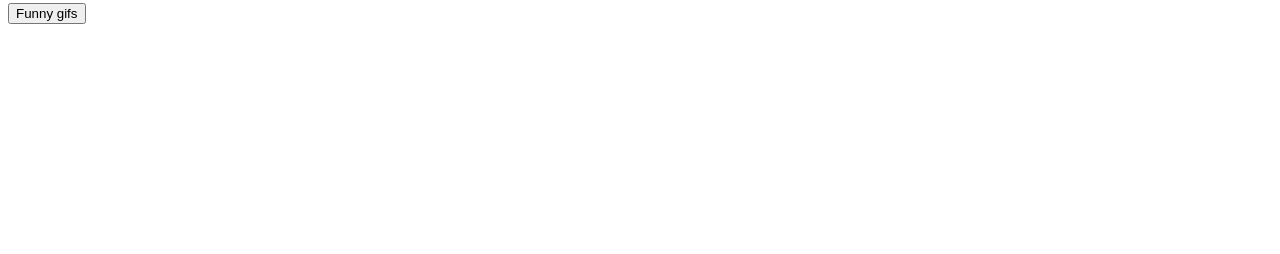
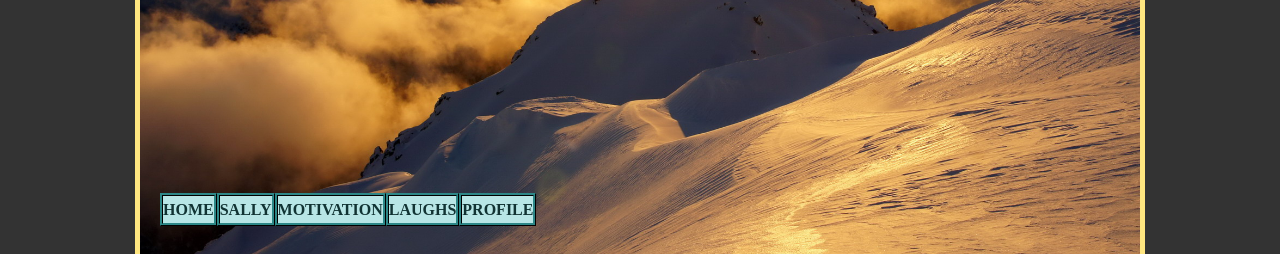
Before and after one commit to jjproby/Motivationization, a Python web app: template Motivationization/templates/laughs.html in a window 1280 px wide. Shown: the part 381-635 px from the top of the page. Run offline with Jinja, Linux system fonts and the light colour scheme; the template is opened without the code that fills it: most values are stand-ins (such as "Sample title", 1, 10 or a date in 2020).

Commit message:
morning update

```diff
--- a/Motivationization/static/main.css
+++ b/Motivationization/static/main.css
@@ -0,0 +1,146 @@
+html{
+
+  background-size: 1000px;
+  background-color: #333;
+  color: #000;
+  /*background-attachment: fixed;*/
+
+}
+
+h1{
+  font-size: 600%;
+  -webkit-text-stroke-width: 1px;
+  -webkit-text-stroke-color: #133;
+  /*text-shadow:
+    10px -10px 0 #144,
+    -10px 10px 0 #133,
+    -10px 10px 0 #144,
+    10px -10px 0 #133;*/
+}
+
+h2{
+  font-size: 300%;
+  -webkit-text-stroke-width: 1px;
+  -webkit-text-stroke-color: #133;
+}
+
+.nav ul {
+    list-style-type: none;
+    margin: 0;
+    padding: 20px;
+    padding-top: 235px;
+    overflow: hidden;
+    position:relative;
+    border-radius: 10px;
+}
+
+.nav li {
+    float: left;
+}
+
+.nav ul ul{
+  display: none;
+}
+
+.nav ul li{
+  position: relative;
+}
+
+.nav ul li:hover{
+  background: #4b545f;
+}
+
+.nav ul li:hover > ul{
+  margin:0px;
+  padding:0px;
+}
+
+.nav ul li:hover > ul li{
+  float:none;
+  display:block;
+}
+
+.nav ul li:hover > ul li a{
+  color: #666;
+  min-width: 150px;
+}
+
+.nav ul li:hover > ul li a:hover{
+  color: #fff;
+}
+
+.nav ul li ul{
+  position: absolute;
+  top: 30px;
+  left: 0px;
+}
+
+.nav ul li:hover > ul{
+  display: block;
+}
+
+.nav a:link, a:visited {
+    width: 244px;
+    font-weight: bold;
+    color: #133;
+    background-color: #B8E6E6;
+    text-align: center;
+    padding: 0px;
+    padding-top: 5px;
+    padding-bottom: 5px;
+    text-decoration: none;
+    text-transform: uppercase;
+    border-style: ridge;
+    border-color: #133;
+    border-width: 3px;
+}
+
+div.nav a:hover, a:active {
+    background-color: #199;
+}
+
+p{
+  font-size: 150%;
+  background-color: #B8E6E6;
+  color: #144;
+  width: 900px;
+  margin-left: 40px;
+  margin-right: 40px;
+  padding: 5px;
+  border-style: ridge;
+  border-width: 10px;
+  border-color: #399;
+}
+
+img{
+  -webkit-border-radius: 30px;
+  -moz-border-radius: 30px;
+  border-style: ridge;
+  border-color: #399;
+  border-width: 10px;
+}
+
+div.pages{
+  position: absolute;
+  top:50;
+  bottom: 100;
+  left: 0;
+  right: 0;
+  margin: auto;
+  background-image: url("/images/landscape2.jpg");
+  background-position: top right;
+  background-repeat: no-repeat;
+  background-size: contain;
+  /*height: 5000px;*/
+  width: 1000px;
+  /*-webkit-border-radius: 30px;
+  -moz-border-radius: 30px;
+  border-radius: 30px;*/
+  border:5px solid #FFE680;
+  background-color:#000000;
+  /*-webkit-box-shadow: #B3B3B3 5px 5px 5px;
+  -moz-box-shadow: #B3B3B3 5px 5px 5px;
+  box-shadow: #B3B3B3 5px 5px 5px;*/
+  color: white;
+  text-align: center;
+}
--- a/Motivationization/templates/laughs.html
+++ b/Motivationization/templates/laughs.html
@@ -7,7 +7,36 @@
   </head>
 
   <body>
-    <h1>Laughs</h1>
+  <div class="pages">
+    <h1>
+      Motivationization
+    </h1>
+    <h2>
+      Laughs
+    </h2>
+    <div class="nav">
+    <ul>
+      <li><a href="/">Home</a></li>
+      <li><a href="/asksally">Sally</a></li>
+      <li><a href="/motivation">Motivation</a></li>
+        <ul>
+          <li><a href="/motivation#quote">Quotes of the Day</a></li>
+          <li><a href="/motivation#gif">Motivational Gifs</a></li>
+          <li><a href="/motivation#vid">Inspirational Videos</a></li>
+        </ul>
+      <li><a href="/laughs">Laughs</a></li>
+        <ul>
+          <li><a href="/laughs#gif">Funny Gifs</a></li>
+          <li><a href="/laughs#game">Entertaining Game</a></li>
+          <li><a href="/laughs#vid">Hilarious Videos</a></li>
+        </ul>
+      <li><a href="/profile">Profile</a></li>
+        <ul>
+          <li><a href="">Sign Out</a></li>
+        </ul>
+    </ul>
+    </div>
+    <br>
     <a name="gif"></a>
     <img src = "{{results}}">
     <form method="get" action="/lgif">
@@ -34,5 +63,6 @@
       <a href="http://www.linkedin.com/shareArticle?url=http://www.motivation.com/"><img src = "http://static1.squarespace.com/static/541c4101e4b0462bd0eee674/t/544e3272e4b0529748d72c43/1414410866668/linkedin-icon(small).png">
       <a href="https://www.facebook.com/sharer/sharer.php?u=http://www.motivation.com/"><img src = "http://www.chas.co.uk/Images/Facebook_icon_small.gif">
     </footer>
+  </div>
   </body>
 </html>
```
Also changed, not shown: Motivationization/templates/asksally.html (+31 -1 lines), Motivationization/templates/main.html (+6 -2 lines), Motivationization/templates/motivation.html (+30 -1 lines), Motivationization/templates/profile.html (+31 -1 lines), Motivationization/images/landscape.jpg (added), Motivationization/images/landscape2.jpg (added), Motivationization/images/landscape3.jpg (added), Motivationization/images/landscape4.jpg (added), Motivationization/images/landscape5.jpg (added), Motivationization/images/landscape6.jpg (added), Motivationization/images/landscape7.jpg (added), Motivationization/images/motivation.jpg (added), Motivationization/images/motivation2.png (added), Motivationization/images/motivation3.jpg (added), 3 other files.
